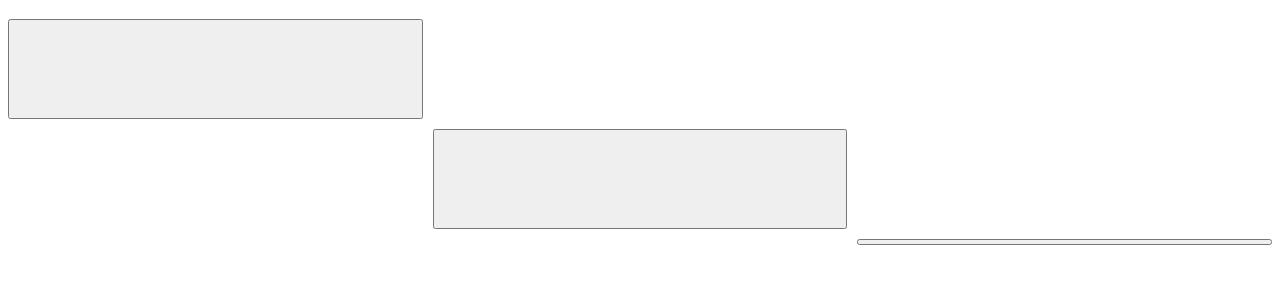
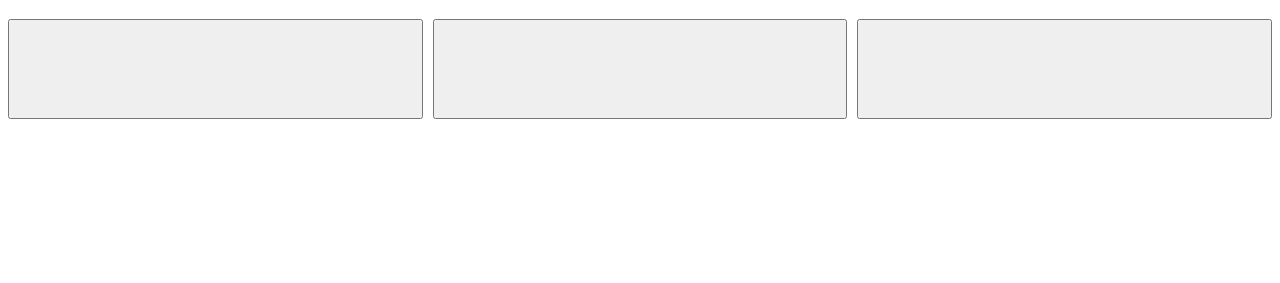
Before and after one commit to asharcinie3/mi349_soundboard, a plain HTML site: page index.html in a window 1280 px wide. Shown: the part 61-344 px from the top of the page. Drawn offline with Linux system fonts and the light colour scheme.

Commit message:
update board

```diff
--- a/style.css
+++ b/style.css
@@ -11,7 +11,7 @@ h1 {
 .soundboard {
     display: grid;
     grid-template-columns: 1fr 1fr 1fr;
-    grid-template-rows: 100px 100px;
+    grid-template-rows: 100px;
     grid-gap: 10px;
 }
 
@@ -22,10 +22,10 @@ h1 {
 
 #b2 {
     grid-column: 2;
-    grid-row: 2;
+    grid-row: 1;
 }
 
 #b3 {
     grid-column: 3;
-    grid-row: 3;
+    grid-row: 1;
 }
```
